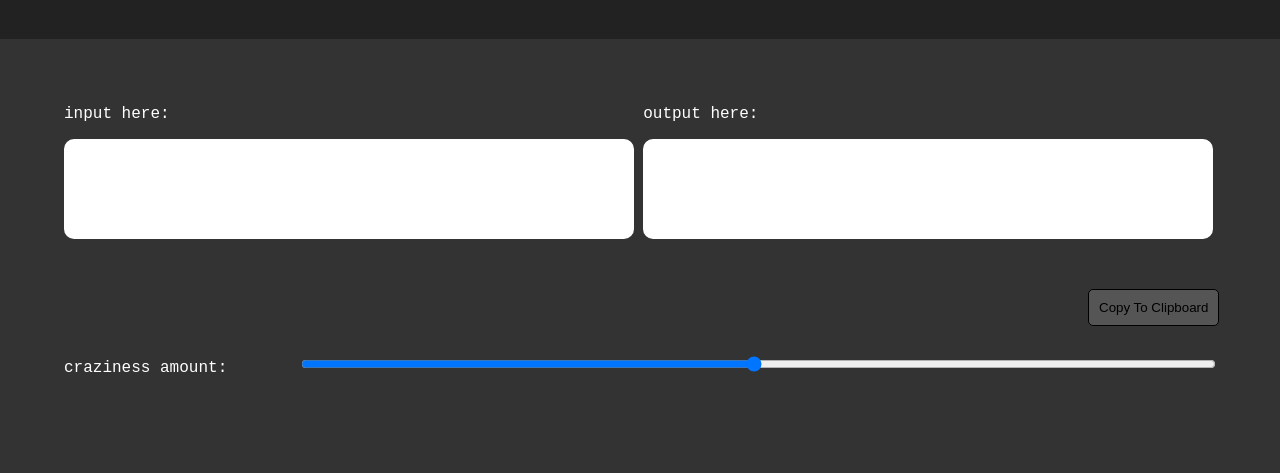
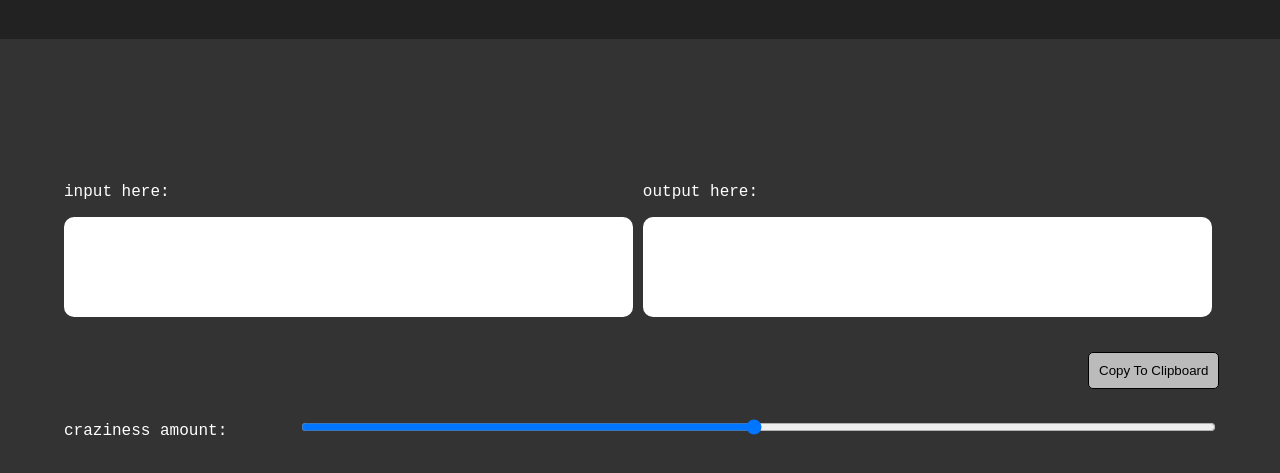
Before and after one commit to Atli-A/Zalgo-Generator, a plain HTML site: page index.html in a window 1280 px wide. Shown: the part 81-554 px from the top of the page. Drawn offline with Linux system fonts and the light colour scheme.

Commit message:
css fixes

```diff
--- a/script.js
+++ b/script.js
@@ -8,6 +8,7 @@ function copyToClipboard(id) {
 
     console.log(id)
 
+    // alert("test")
 
 }
 
--- a/styles.css
+++ b/styles.css
@@ -22,7 +22,7 @@ body {
     margin-left: 5%;
     margin-bottom: 30px;
     width: auto;
-    display: inline;
+    /* display: inline; */
 
 }
 
@@ -51,10 +51,13 @@ textarea {
 
 .display {
     /* width: 100%; */
-    width: calc(50% - 5.5%);
+    margin: 0px;
+    padding: 0px;
+    width: calc(49.5% - 1px);
     display: inline-block;
     color: white;
-    margin-bottom: 50px;
+
+
 }
 
 .inline {
@@ -77,7 +80,7 @@ textarea {
 
 
 #copy {
-    background-color: #555;
+    background-color: #bbb;
     display: block;
     margin-top: 0px ;
     margin-left: 85%;
@@ -86,10 +89,11 @@ textarea {
     padding: 10px;
     border: 1px solid black;
     border-radius: 5px;
+    outline: none;
 
 }
 
 
 #copy:hover {
-    background-color: #333;
+    background-color: #777;
 }
```
